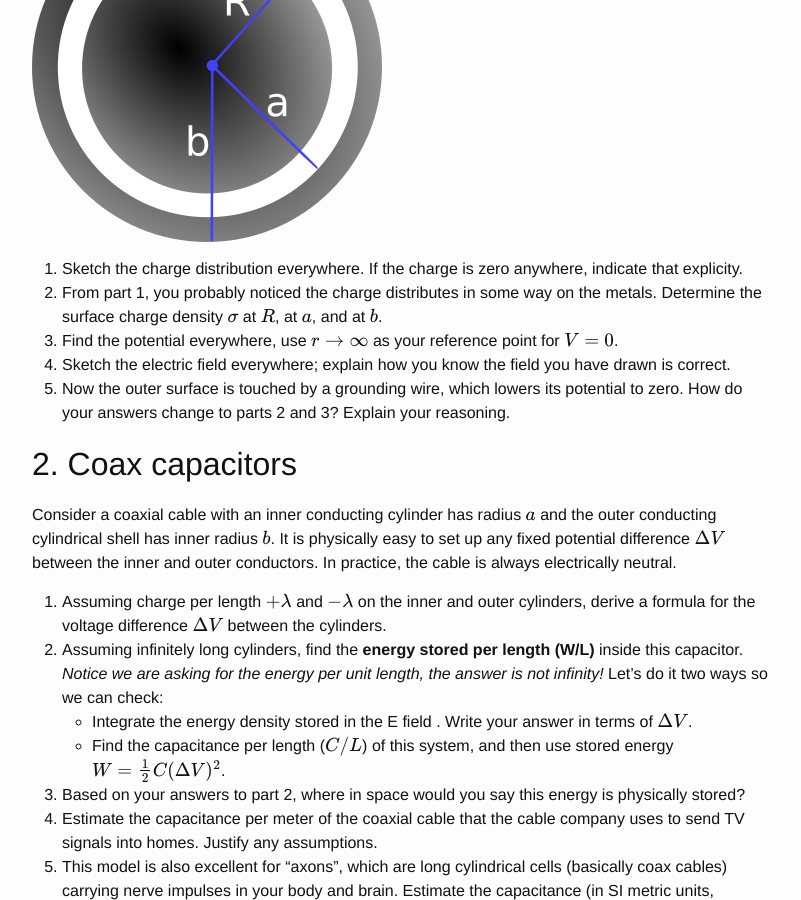
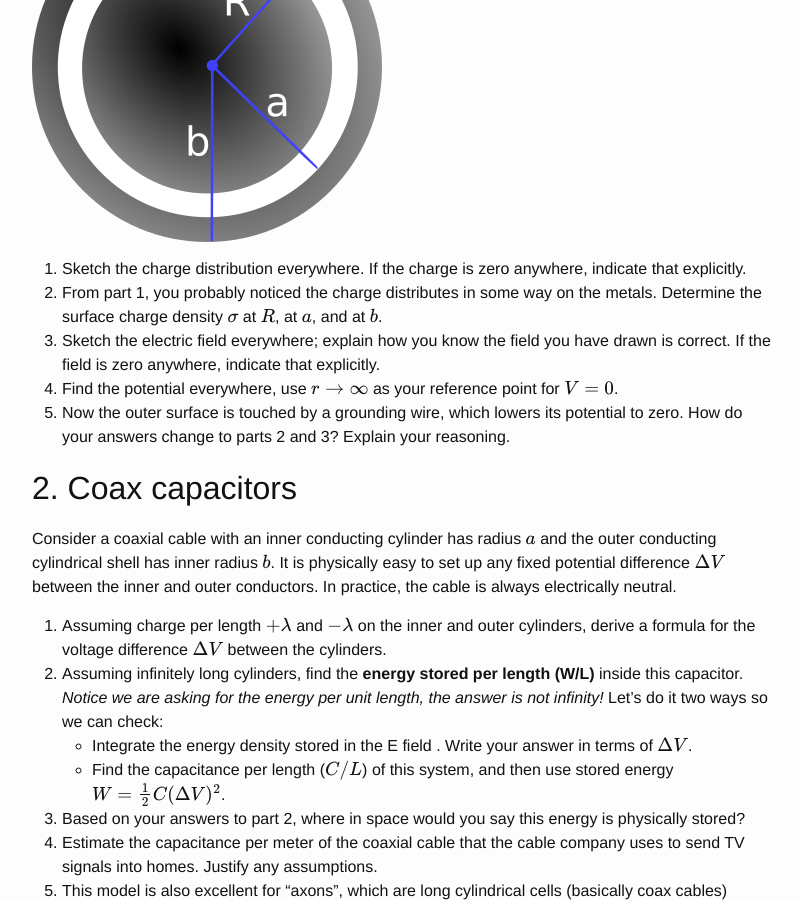
Before and after one commit to dannycab/phy481msu, a Jekyll site: the page built from assignments/homework5.md, in a window 1280 px wide and 900 px high, scrolled down 440 px. Shown: the whole window, without its empty margins (238-1039 px from the left). Built offline with Jekyll 4.4.1, drawn with Linux system fonts in a browser that asks for light colours; formulas are drawn with MathJax 3.

Commit message:
switched order of two questions

```diff
--- a/assignments/homework5.md
+++ b/assignments/homework5.md
@@ -14,10 +14,10 @@ A **metal** sphere of radius $R$, carrying a charge $+q$, is surrounded by a thi
 
 ![Concentric Spheres](./images/hw5/concentric_spheres.png "Concentric Spheres")
 
-1. Sketch the charge distribution everywhere. If the charge is zero anywhere, indicate that explicity.
+1. Sketch the charge distribution everywhere. If the charge is zero anywhere, indicate that explicitly.
 2. From part 1, you probably noticed the charge distributes in some way on the metals. Determine the surface charge density $\sigma$ at $R$, at $a$, and at $b$.
-3. Find the potential everywhere, use $r \rightarrow \infty$ as your reference point for $V=0$.
-4. Sketch the electric field everywhere; explain how you know the field you have drawn is correct.
+3. Sketch the electric field everywhere; explain how you know the field you have drawn is correct. If the field is zero anywhere, indicate that explicitly.
+4. Find the potential everywhere, use $r \rightarrow \infty$ as your reference point for $V=0$.
 5. Now the outer surface is touched by a grounding wire, which lowers its potential to zero. How do your answers change to parts 2 and 3? Explain your reasoning.
 
 ## 2. Coax capacitors
```
